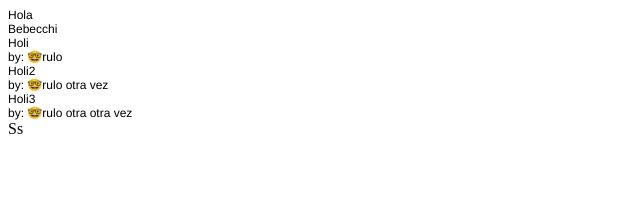
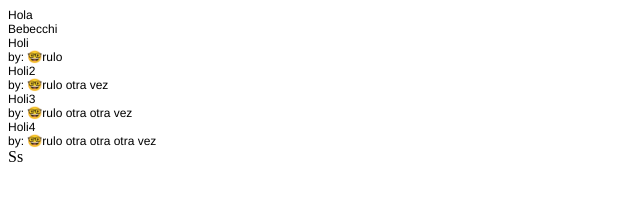
Before and after one commit to dannakiedis/papitas, a plain HTML site: page prueba.html in a window 1280 px wide. Shown: the whole page, without its empty margins (0-640 px from the left). Drawn offline with Linux system fonts and the light colour scheme.

Commit message:
el último cambio que subo

```diff
--- a/prueba.html
+++ b/prueba.html
@@ -21,6 +21,8 @@
 <p class="p1"><span class="s1">by: 🤓rulo otra vez<span class="Apple-converted-space"> </span></span></p>
 <p class="p1"><span class="s1">Holi3</span></p>
 <p class="p1"><span class="s1">by: 🤓rulo otra otra vez<span class="Apple-converted-space"> </span></span></p>
+<p class="p1"><span class="s1">Holi4</span></p>
+<p class="p1"><span class="s1">by: 🤓rulo otra otra otra vez<span class="Apple-converted-space"> </span></span></p>
 </body>
 </html>
 Ss
```
